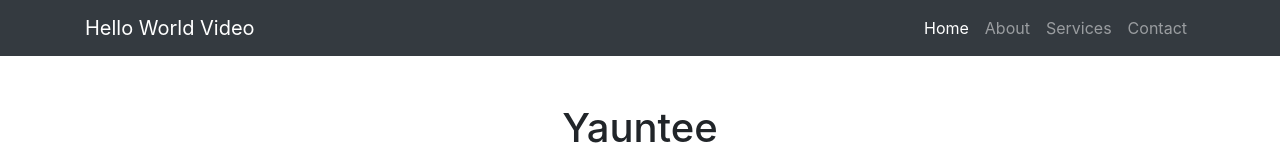
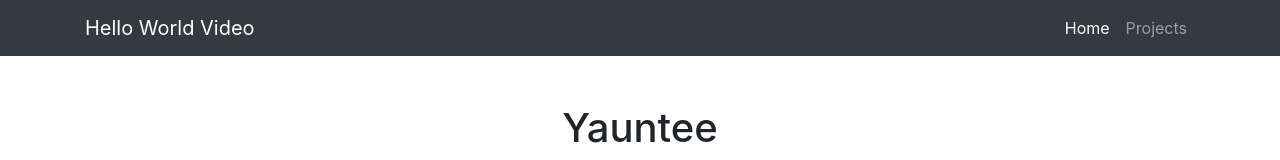
Before and after one commit to yauntee/yauntee.github.io, a website: page index.html in a window 1280 px wide. Shown: the top 160 px of the page. Drawn offline with Linux system fonts and the light colour scheme.

Commit message:
Update index.html

```diff
--- a/index.html
+++ b/index.html
@@ -8,7 +8,7 @@
   <meta name="description" content="">
   <meta name="author" content="">
 
-  <title>Bare - Start Bootstrap Template</title>
+  <title>Yauntee's MERN Projects</title>
 
   <!-- Bootstrap core CSS -->
   <link href="vendor/bootstrap/css/bootstrap.min.css" rel="stylesheet">
@@ -32,13 +32,7 @@
             </a>
           </li>
           <li class="nav-item">
-            <a class="nav-link" href="#">About</a>
-          </li>
-          <li class="nav-item">
-            <a class="nav-link" href="#">Services</a>
-          </li>
-          <li class="nav-item">
-            <a class="nav-link" href="#">Contact</a>
+            <a class="nav-link" href="#">Projects</a>
           </li>
         </ul>
       </div>
```
